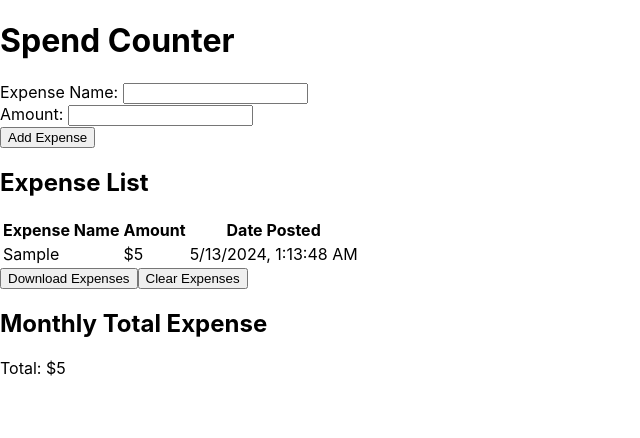
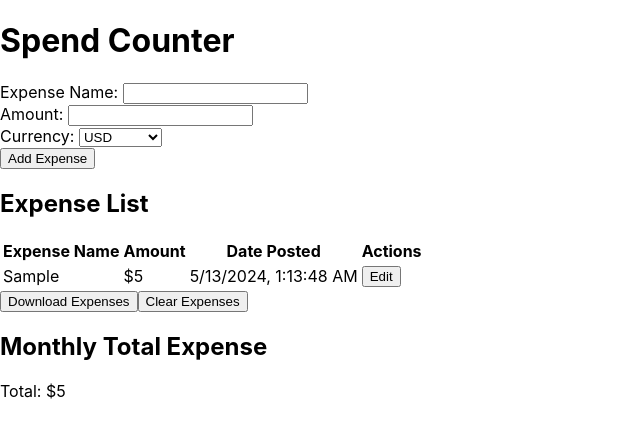
Before and after one commit to fardinGG/Spend-Counter, a React (Create React App) app in the folder spend-counter/: page / in a window 1280 px wide. Both pictures are taken after typing "Sample", "5" into the empty fields and a click on the button "Add Expense". Shown: the top 438 px of the page, without its empty margins (0-640 px from the left). Built offline with nearby package versions, Linux system fonts and the light colour scheme.

Commit message:
Data Editing and Currency Converting Feature Added

```diff
--- a/spend-counter/src/App.js
+++ b/spend-counter/src/App.js
@@ -1,10 +1,19 @@
 import React, { useState, useEffect } from 'react';
 import ExpenseForm from './components/expenseForm';
-import ExpenseTable from './components/expenseTable'
+import ExpenseTable from './components/expenseTable';
 import MonthlyTotal from './components/monthlyTotal';
 import { Button } from 'react-bootstrap';
 
 import * as XLSX from 'xlsx';
+
+const conversionRates = {
+  USD: 1,
+  CAD: 0.75,
+  GBP: 0.65,
+  BDT: 84.85,
+  EUR: 0.85,
+  INR: 73.65,
+};
 
 function App() {
   const [expenses, setExpenses] = useState([]);
@@ -15,10 +24,20 @@ function App() {
   }, []);
 
   const addExpense = (expense) => {
-    const updatedExpenses = [...expenses, expense];
+    const usdAmount = expense.amount / conversionRates[expense.currency];
+    const expenseInUSD = { ...expense, amount: usdAmount };
+    const updatedExpenses = [...expenses, expenseInUSD];
     setExpenses(updatedExpenses);
     localStorage.setItem('expenses', JSON.stringify(updatedExpenses));
   };
+
+  const updateExpense = (index, updatedExpense) => {
+    const updatedExpenses = [...expenses];
+    updatedExpenses[index] = updatedExpense;
+    setExpenses(updatedExpenses);
+    localStorage.setItem('expenses', JSON.stringify(updatedExpenses));
+  };
+
   const clearExpenses = () => {
     setExpenses([]);
     localStorage.removeItem('expenses');
@@ -35,11 +54,10 @@ function App() {
     <div className="container">
       <h1>Spend Counter</h1>
       <ExpenseForm onAddExpense={addExpense} />
-      <ExpenseTable expenses={expenses} />
+      <ExpenseTable expenses={expenses} onUpdateExpense={updateExpense} />
       <Button onClick={downloadExpenses}>Download Expenses</Button>
       <Button variant="danger" onClick={clearExpenses}>Clear Expenses</Button>
       <MonthlyTotal expenses={expenses} />
-
     </div>
   );
 }
--- a/spend-counter/src/components/expenseForm.js
+++ b/spend-counter/src/components/expenseForm.js
@@ -1,10 +1,10 @@
-
 import React, { useState } from 'react';
 import { Form, Button } from 'react-bootstrap';
 
 function ExpenseForm({ onAddExpense }) {
   const [name, setName] = useState('');
   const [amount, setAmount] = useState('');
+  const [currency, setCurrency] = useState('USD'); // Default currency is USD
 
   const handleSubmit = (e) => {
     e.preventDefault();
@@ -12,11 +12,13 @@ function ExpenseForm({ onAddExpense }) {
     const expense = {
       name,
       amount: parseFloat(amount),
+      currency,
       date: new Date().toLocaleString() // Add current date and time
     };
     onAddExpense(expense);
     setName('');
     setAmount('');
+    setCurrency('USD'); // Reset currency to USD after submission
   };
 
   return (
@@ -37,6 +39,21 @@ function ExpenseForm({ onAddExpense }) {
           onChange={(e) => setAmount(e.target.value)}
         />
       </Form.Group>
+      <Form.Group>
+        <Form.Label>Currency: </Form.Label>
+        <Form.Control
+          as="select"
+          value={currency}
+          onChange={(e) => setCurrency(e.target.value)}
+        >
+          <option value="USD">USD</option>
+          <option value="CAD">CAD</option>
+          <option value="GBP">UK Pound</option>
+          <option value="BDT">BDT</option>
+          <option value="EUR">Euro</option>
+          <option value="INR">INR</option>
+        </Form.Control>
+      </Form.Group>
       <Button variant="primary" type="submit">
         Add Expense
       </Button>
--- a/spend-counter/src/components/expenseTable.js
+++ b/spend-counter/src/components/expenseTable.js
@@ -1,8 +1,28 @@
+import React, { useState } from 'react';
+import { Table, Button, Modal, Form } from 'react-bootstrap';
 
-import React from 'react';
-import { Table } from 'react-bootstrap';
+function ExpenseTable({ expenses, onUpdateExpense }) {
+  const [editIndex, setEditIndex] = useState(null);
+  const [editedName, setEditedName] = useState('');
+  const [editedAmount, setEditedAmount] = useState('');
+  const [editedDate, setEditedDate] = useState('');
 
-function ExpenseTable({ expenses }) {
+  const handleEdit = (index) => {
+    setEditIndex(index);
+    setEditedName(expenses[index].name);
+    setEditedAmount(expenses[index].amount);
+    setEditedDate(expenses[index].date);
+  };
+
+  const handleSave = () => {
+    onUpdateExpense(editIndex, {
+      name: editedName,
+      amount: parseFloat(editedAmount),
+      date: editedDate
+    });
+    setEditIndex(null);
+  };
+
   return (
     <div>
       <h2>Expense List</h2>
@@ -11,15 +31,26 @@ function ExpenseTable({ expenses }) {
           <tr>
             <th>Expense Name</th>
             <th>Amount</th>
-            <th>Date Posted</th> {/* Add date column */}
+            <th>Date Posted</th>
+            <th>Actions</th> {/* Add column for actions */}
           </tr>
         </thead>
         <tbody>
           {expenses.map((expense, index) => (
             <tr key={index}>
-              <td>{expense.name}</td>
-              <td>${expense.amount}</td>
-              <td>{expense.date}</td> {/* Display date */}
+              <td>{editIndex === index ? <Form.Control value={editedName} onChange={(e) => setEditedName(e.target.value)} /> : expense.name}</td>
+              <td>{editIndex === index ? <Form.Control value={editedAmount} onChange={(e) => setEditedAmount(e.target.value)} /> : `$${expense.amount}`}</td>
+              <td>{editIndex === index ? <Form.Control value={editedDate} onChange={(e) => setEditedDate(e.target.value)} /> : expense.date}</td>
+              <td>
+                {editIndex === index ? (
+                  <>
+                    <Button variant="success" onClick={handleSave}>Save</Button>
+                    <Button variant="secondary" onClick={() => setEditIndex(null)}>Cancel</Button>
+                  </>
+                ) : (
+                  <Button variant="info" onClick={() => handleEdit(index)}>Edit</Button>
+                )}
+              </td>
             </tr>
           ))}
         </tbody>
```
